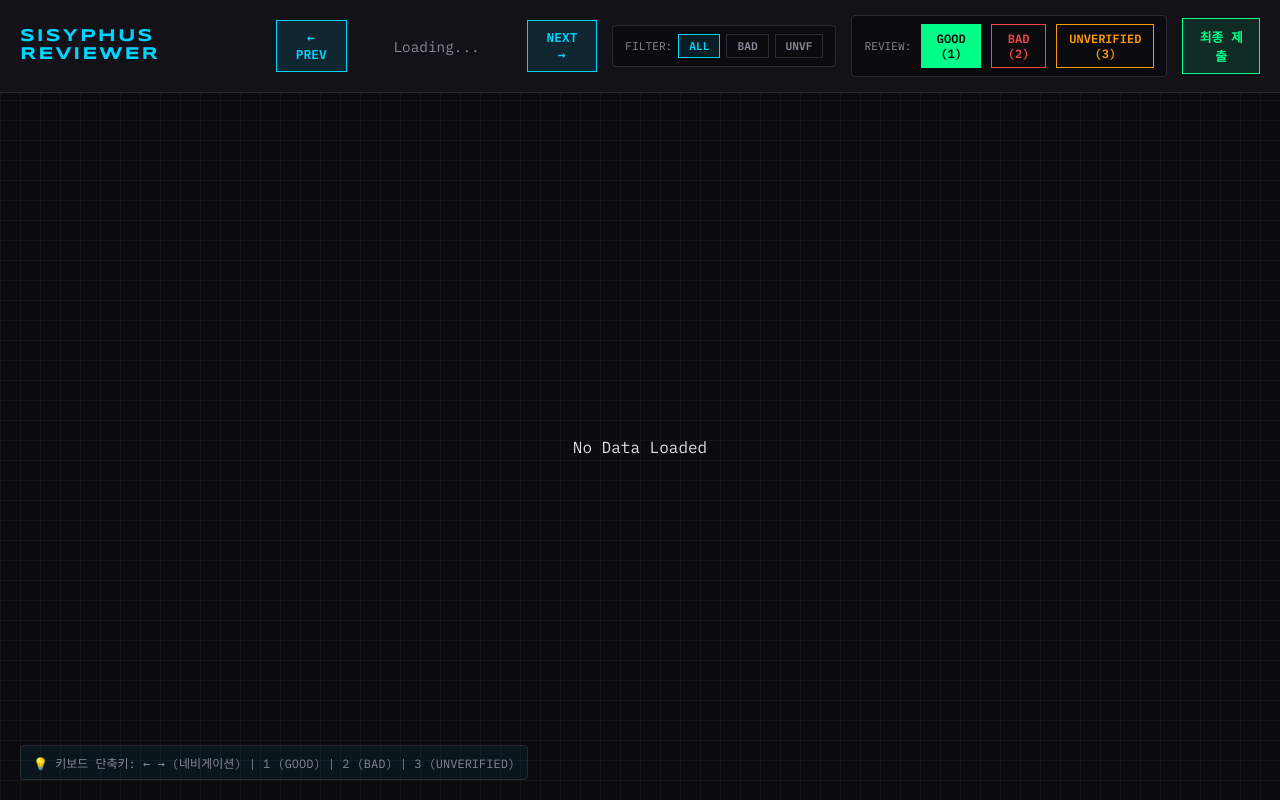
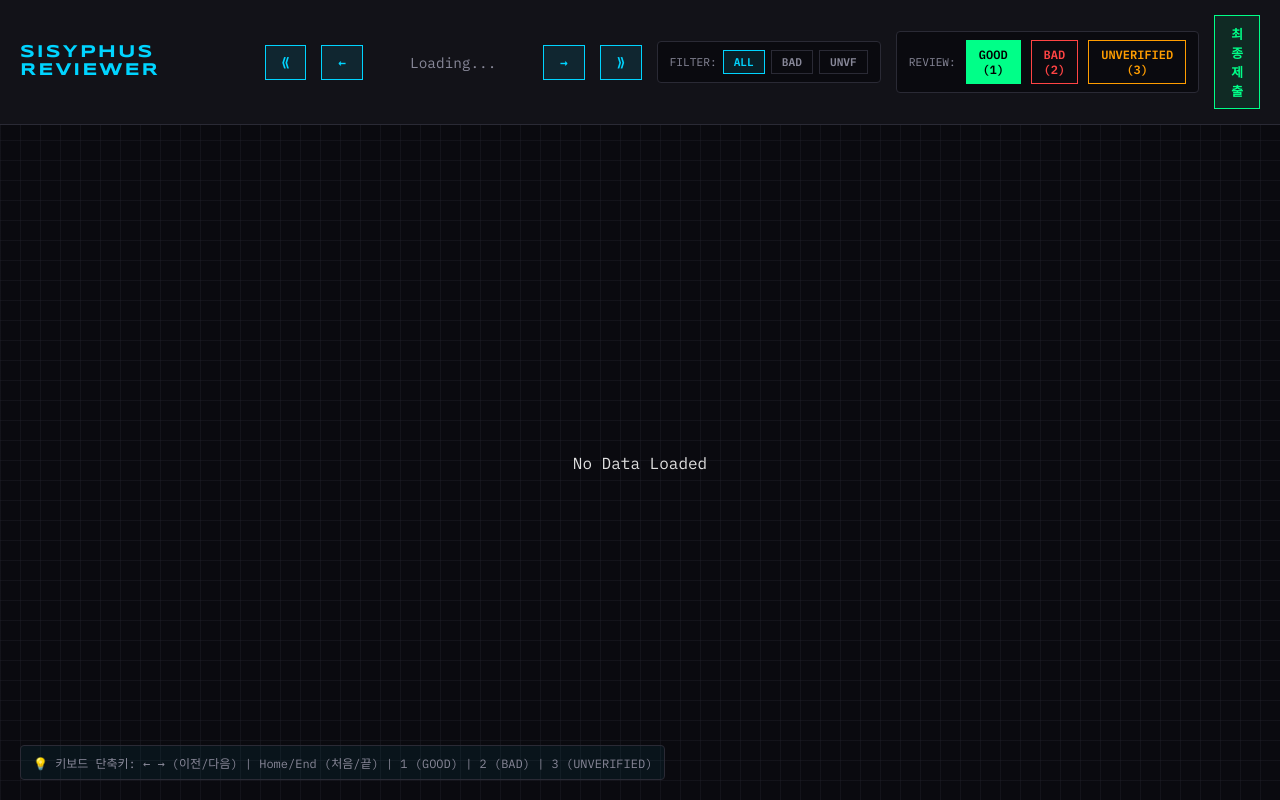
Before and after one commit to asdlkjw/solution_update, a FastAPI app: page /review/1 in a window 1280 px wide. Run offline with FastAPI, Linux system fonts and the light colour scheme; data that the repository does not hold is empty.

Commit message:
feat: add first/last page navigation to review UI
- Add ⟪/⟫ buttons for jumping to first/last item
- Add Home/End keyboard shortcuts
- Buttons disable at boundaries and after submit

Co-Authored-By: Claude Opus 4.6 <noreply@anthropic.com>

```diff
--- a/app/templates/review.html
+++ b/app/templates/review.html
@@ -474,9 +474,11 @@
     <header>
         <h1><a href="/" class="site-title">Sisyphus Reviewer</a></h1>
         <div class="controls">
-            <button id="btn-prev" class="btn" onclick="prevPage()">← Prev</button>
+            <button id="btn-first" class="btn" onclick="firstPage()">⟪</button>
+            <button id="btn-prev" class="btn" onclick="prevPage()">←</button>
             <span id="page-indicator" class="page-indicator">Loading...</span>
-            <button id="btn-next" class="btn" onclick="nextPage()">Next →</button>
+            <button id="btn-next" class="btn" onclick="nextPage()">→</button>
+            <button id="btn-last" class="btn" onclick="lastPage()">⟫</button>
             <div class="filter-toggle">
                 <span class="review-label">Filter:</span>
                 <button class="filter-btn active" data-filter="ALL" onclick="applyFilter('ALL')">ALL</button>
@@ -496,7 +498,7 @@
     <div id="app"></div>
 
     <div class="hint-box" style="position: fixed; bottom: 20px; left: 20px; z-index: 100;">
-        💡 키보드 단축키: ← → (네비게이션) | 1 (GOOD) | 2 (BAD) | 3 (UNVERIFIED)
+        💡 키보드 단축키: ← → (이전/다음) | Home/End (처음/끝) | 1 (GOOD) | 2 (BAD) | 3 (UNVERIFIED)
     </div>
 
     <div id="submit-modal" class="modal">
@@ -734,8 +736,10 @@
             if (filteredIndices.length === 0) {
                 document.getElementById('app').innerHTML = `<div class="filter-empty">${activeFilter} 항목이 없습니다</div>`;
                 document.getElementById('page-indicator').innerText = `0 of 0 (total: ${DATA.length})`;
+                document.getElementById('btn-first').disabled = true;
                 document.getElementById('btn-prev').disabled = true;
                 document.getElementById('btn-next').disabled = true;
+                document.getElementById('btn-last').disabled = true;
                 return;
             }
 
@@ -749,8 +753,10 @@
             const filteredPos = filteredIndices.indexOf(currentIndex);
             const filterSuffix = activeFilter !== 'ALL' ? ` [${activeFilter}: ${filteredIndices.length}/${DATA.length}]` : '';
             document.getElementById('page-indicator').innerText = `Problem ${filteredPos + 1} of ${filteredIndices.length}${filterSuffix} (ID: ${item.original_id})`;
+            document.getElementById('btn-first').disabled = filteredPos <= 0 || isSubmitted;
             document.getElementById('btn-prev').disabled = filteredPos <= 0 || isSubmitted;
             document.getElementById('btn-next').disabled = filteredPos >= filteredIndices.length - 1 || isSubmitted;
+            document.getElementById('btn-last').disabled = filteredPos >= filteredIndices.length - 1 || isSubmitted;
 
             // Update review toggle buttons
             const currentReview = reviewStates[item.result_id];
@@ -802,6 +808,14 @@
             }
         }
 
+        function firstPage() {
+            if (isSubmitted) return;
+            if (filteredIndices.length > 0) {
+                currentIndex = filteredIndices[0];
+                renderPage();
+            }
+        }
+
         function prevPage() {
             if (isSubmitted) return;
             const pos = filteredIndices.indexOf(currentIndex);
@@ -816,6 +830,14 @@
             const pos = filteredIndices.indexOf(currentIndex);
             if (pos < filteredIndices.length - 1) {
                 currentIndex = filteredIndices[pos + 1];
+                renderPage();
+            }
+        }
+
+        function lastPage() {
+            if (isSubmitted) return;
+            if (filteredIndices.length > 0) {
+                currentIndex = filteredIndices[filteredIndices.length - 1];
                 renderPage();
             }
         }
@@ -1257,6 +1279,8 @@
         document.addEventListener('keydown', (e) => {
             if (isSubmitted) return;
 
+            if (e.key === 'Home') firstPage();
+            if (e.key === 'End') lastPage();
             if (e.key === 'ArrowLeft') prevPage();
             if (e.key === 'ArrowRight') nextPage();
             if (e.key === '1') setReview('GOOD');
```
